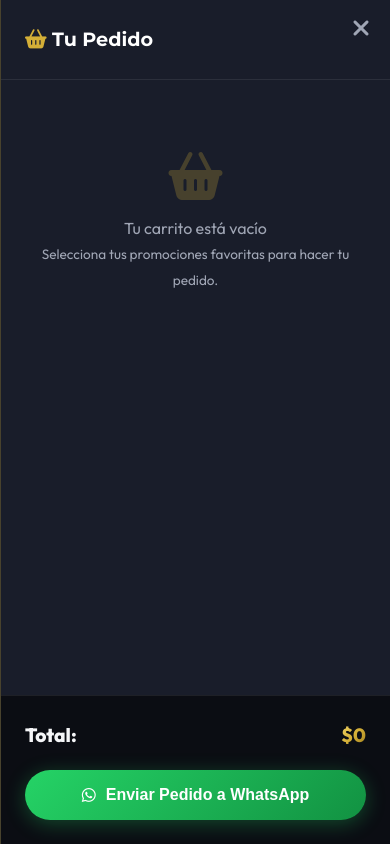
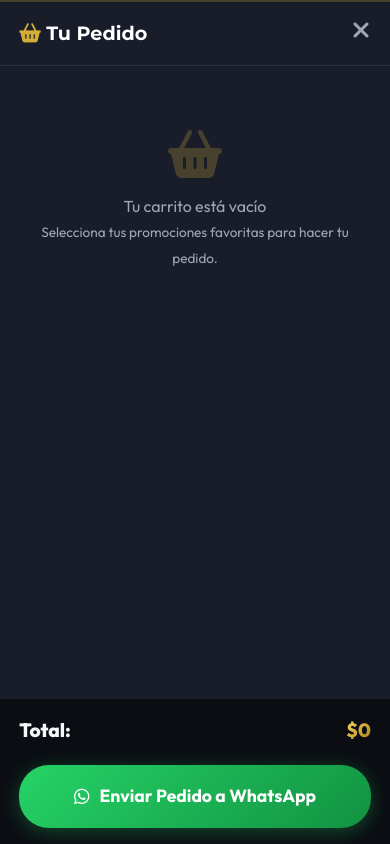
Before and after one commit to felipesagredo/bestsushicoronel, a website: page index.html in a window 390 px wide. Both pictures are taken after a click on the button "Ver Carrito de Pedido". Shown: the top 844 px of the page. Drawn offline with Linux system fonts and the light colour scheme.

Commit message:
Actualizando tamaño movil y boton de whatsapp

```diff
--- a/app.js
+++ b/app.js
@@ -795,6 +795,9 @@ document.addEventListener('DOMContentLoaded', () => {
       cartClearBtn.style.display = cart.length > 0 ? 'inline-flex' : 'none';
     }
 
+    // Update WhatsApp link with current cart contents
+    updateWhatsAppLink();
+
     cartItemsList.innerHTML = '';
 
     if (cart.length === 0) {
@@ -886,13 +889,8 @@ document.addEventListener('DOMContentLoaded', () => {
     });
   }
 
-  // Generate WhatsApp Order Link
-  checkoutWhatsappBtn.addEventListener('click', () => {
-    if (cart.length === 0) {
-      alert('Tu carrito está vacío. Agrega algunas promociones antes de pedir.');
-      return;
-    }
-
+  // Build WhatsApp URL from current cart state
+  function buildWhatsAppUrl() {
     const phone = menuData && menuData.info ? menuData.info.phone : '56937373076';
     let text = `*¡HOLA BESTSUSHI CORONEL!* 🍱\n`;
     text += `*Nuevo Pedido desde la Página Web*\n\n`;
@@ -908,10 +906,31 @@ document.addEventListener('DOMContentLoaded', () => {
     text += `🛵 *Modalidad:* Delivery / Retiro en local\n`;
     text += `Por favor confirmen mi pedido y tiempo estimado de entrega. ¡Muchas gracias! 🙏✨`;
 
-    // wa.me es el enlace universal: app nativa en móvil, WhatsApp Web en desktop
-    const waUrl = `https://wa.me/${phone}?text=${encodeURIComponent(text)}`;
-    window.open(waUrl, '_blank');
-  });
+    return `https://wa.me/${phone}?text=${encodeURIComponent(text)}`;
+  }
+
+  // Update WhatsApp link href dynamically whenever cart changes
+  function updateWhatsAppLink() {
+    if (!checkoutWhatsappBtn) return;
+    if (cart.length > 0) {
+      checkoutWhatsappBtn.href = buildWhatsAppUrl();
+    } else {
+      checkoutWhatsappBtn.href = '#';
+    }
+  }
+
+  // Also attach click listener as rock-solid fallback for mobile browsers
+  if (checkoutWhatsappBtn) {
+    checkoutWhatsappBtn.addEventListener('click', (e) => {
+      if (cart.length === 0) {
+        e.preventDefault();
+        alert('Tu carrito está vacío. Agrega algunas promociones antes de pedir.');
+        return;
+      }
+      // Always rebuild URL fresh on click (guarantees latest cart state)
+      checkoutWhatsappBtn.href = buildWhatsAppUrl();
+    });
+  }
 
   // IntersectionObserver for scroll animations
   function setupScrollAnimations() {
--- a/index.html
+++ b/index.html
@@ -270,9 +270,10 @@
         <span>Total:</span>
         <span class="text-gold" id="cart-total-amount">$0</span>
       </div>
-      <button class="btn-whatsapp btn-checkout-whatsapp" id="checkout-whatsapp-btn">
+      <a href="#" target="_blank" rel="noopener noreferrer"
+         class="btn-whatsapp btn-checkout-whatsapp" id="checkout-whatsapp-btn">
         <i class="fab fa-whatsapp"></i> Enviar Pedido a WhatsApp
-      </button>
+      </a>
     </div>
   </aside>
 
--- a/styles.css
+++ b/styles.css
@@ -1046,6 +1046,39 @@ body {
   }
 }
 
+/* Mobile Cart Drawer - Full Width */
+@media (max-width: 600px) {
+  .cart-drawer {
+    right: -100%;
+    width: 100%;
+    max-width: 100%;
+    border-left: none;
+    border-top: 2px solid var(--border-gold);
+  }
+
+  .cart-drawer.open {
+    right: 0;
+  }
+
+  .cart-header {
+    padding: 1rem 1.2rem;
+  }
+
+  .cart-items-list {
+    padding: 1rem 1.2rem;
+  }
+
+  .cart-footer {
+    padding: 1rem 1.2rem;
+    padding-bottom: calc(1rem + env(safe-area-inset-bottom));
+  }
+
+  .btn-checkout-whatsapp {
+    font-size: 1.1rem;
+    padding: 1.1rem;
+  }
+}
+
 /* Clear Cart Button */
 .btn-clear-cart {
   background: rgba(231, 76, 60, 0.15);
```
